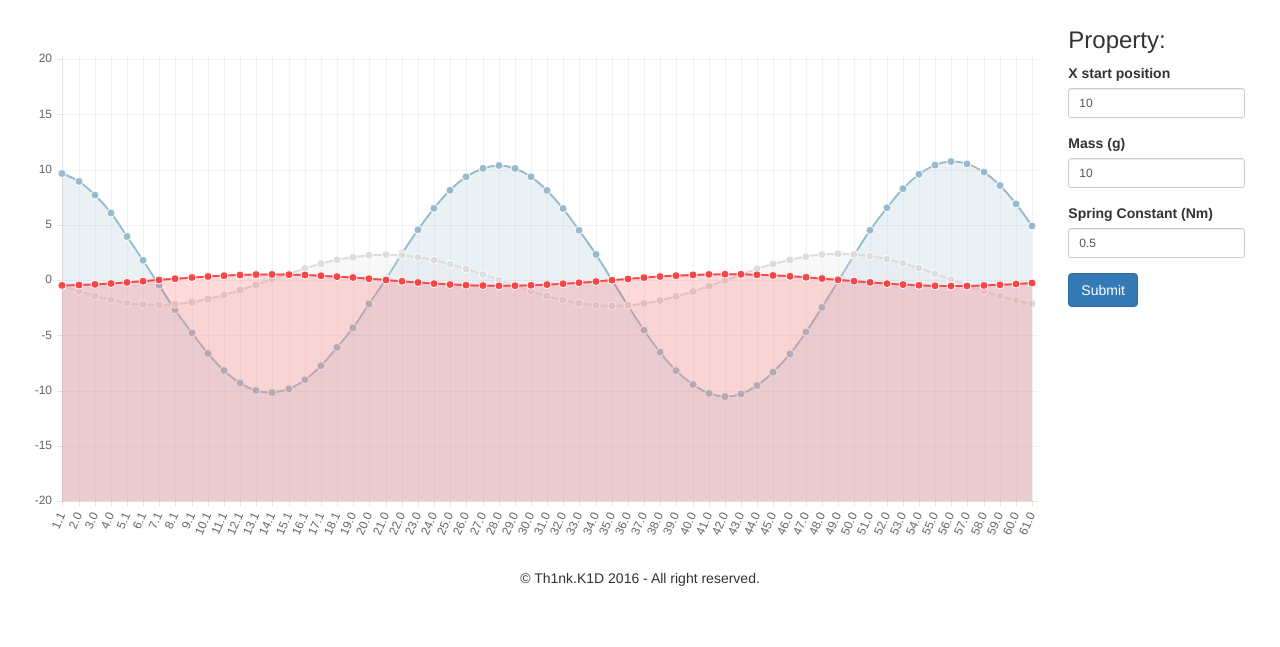
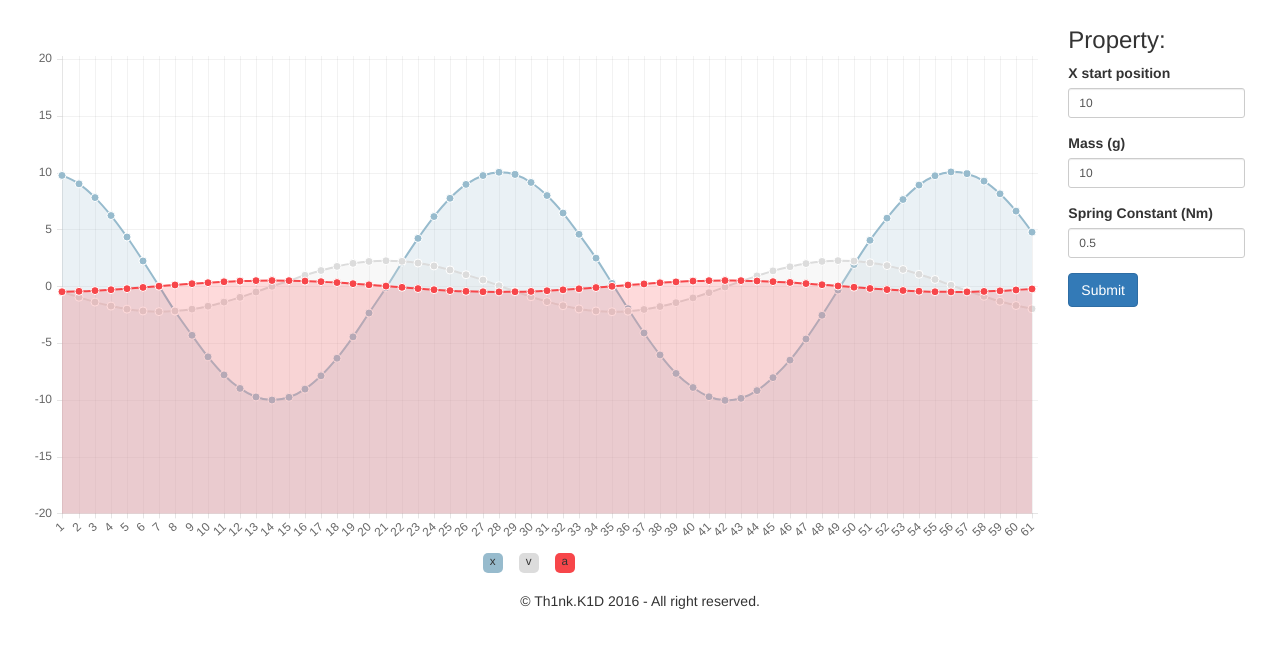
Before and after one commit to Th1nkK1D/SHM-simulator, a plain HTML site: page index.html in a window 1280 px wide. Shown: the part 83-730 px from the top of the page. Drawn offline with Linux system fonts and the light colour scheme.

Commit message:
Spring diverge fix - reduce dt

```diff
--- a/index.html
+++ b/index.html
@@ -14,7 +14,7 @@
 			<!-- Graph -->
 			<div class="col-sm-10">
 				<canvas id="line" class="chart chart-line" chart-data="yValue"
-				  chart-labels="xTime" chart-series="series" style="margin-top:40px;">
+				  chart-labels="xTime" chart-series="series" chart-legend="true" style="margin-top:40px;">
 				</canvas>
 			</div>
 			<!-- Setting -->
--- a/shm.js
+++ b/shm.js
@@ -10,7 +10,7 @@ app.controller('mainController',['$scope',function($scope) {
 	$scope.x = 10;
 
 	//Interval
-	$scope.dt = 0.1;
+	$scope.dt = 0.01;
 	$scope.int = 1;
 
 	//Mess
@@ -65,7 +65,7 @@ app.controller('mainController',['$scope',function($scope) {
 				yData[0].push(parseFloat(x.toFixed(2)));
 				yData[1].push(parseFloat(v.toFixed(2)));
 				yData[2].push(parseFloat(a.toFixed(2)));
-				xData.push(t.toFixed(1));
+				xData.push(t.toFixed(0));
 
 				nextPush += int;
 				}
```
